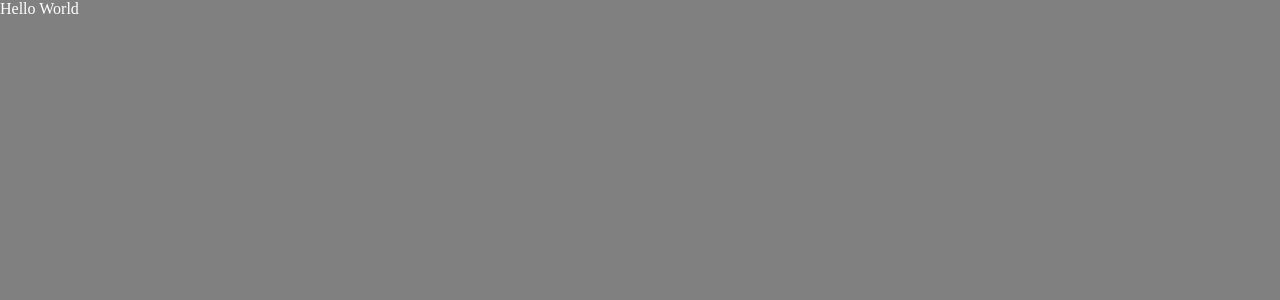
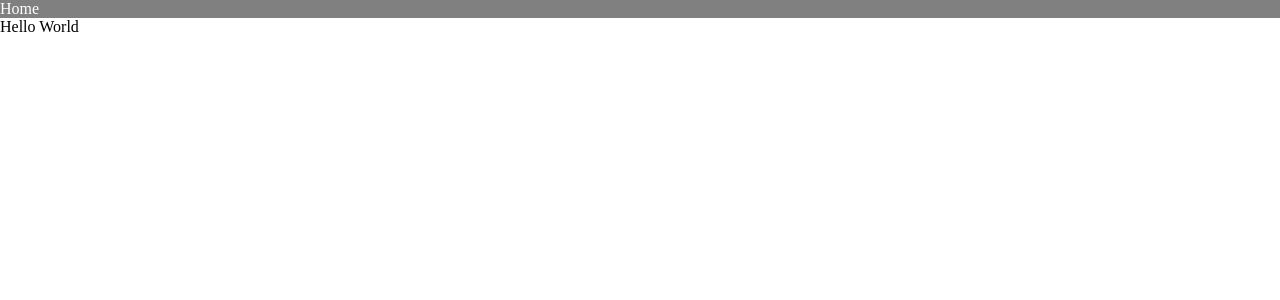
Before and after one commit to arakilian0/nextmin, a Next.js app: page / in a window 1280 px wide. Shown: the top 300 px of the page. Built offline with nearby package versions, Linux system fonts and the light colour scheme.

Commit message:
add(Header.js): update layout and css

```diff
--- /dev/null
+++ b/components/Header.js
@@ -0,0 +1,9 @@
+import Link from 'next/link'
+
+export default function Header () {
+    return (
+        <header className="header">
+            <Link href="/">Home</Link>
+        </header>
+    )
+}
--- a/components/layouts/Default.js
+++ b/components/layouts/Default.js
@@ -1,6 +1,9 @@
+import Header from '@/components/Header'
+
 export default function Layout ({ children }) {
     return (
         <>
+            <Header />
             <main>{children}</main>
         </>
     )
--- a/styles/main.css
+++ b/styles/main.css
@@ -1,4 +1,4 @@
-body {
+header {
     background-color: var(--header-background);
     color: var(--header-text);
 }
```
